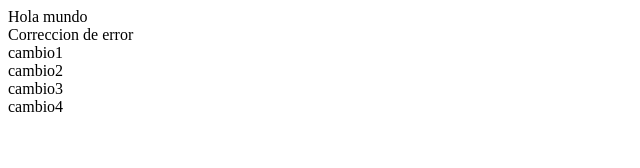
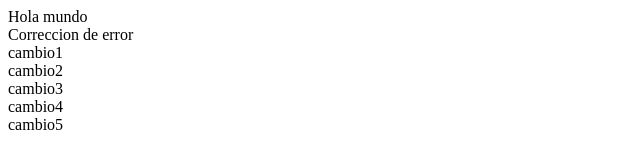
Before and after one commit to JhonTorres001/inview-github, a plain HTML site: page index.html in a window 1280 px wide. Shown: the full height of the page, 0-640 px from the left. Drawn offline with Linux system fonts and the light colour scheme.

Commit message:
agregando archivo update-z

```diff
--- a/index.html
+++ b/index.html
@@ -12,5 +12,6 @@
     <div>cambio2</div>
     <div>cambio3</div>
     <div>cambio4</div>
+    <div>cambio5</div>
 </body>
 </html>
```
Also changed, not shown: 1 other file.
